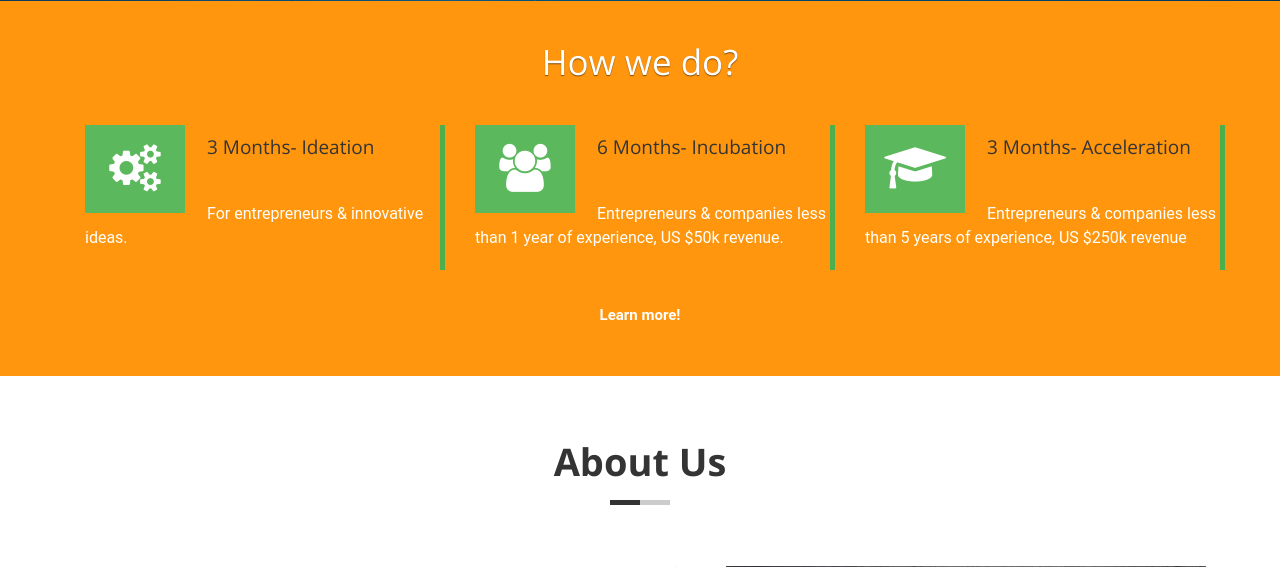
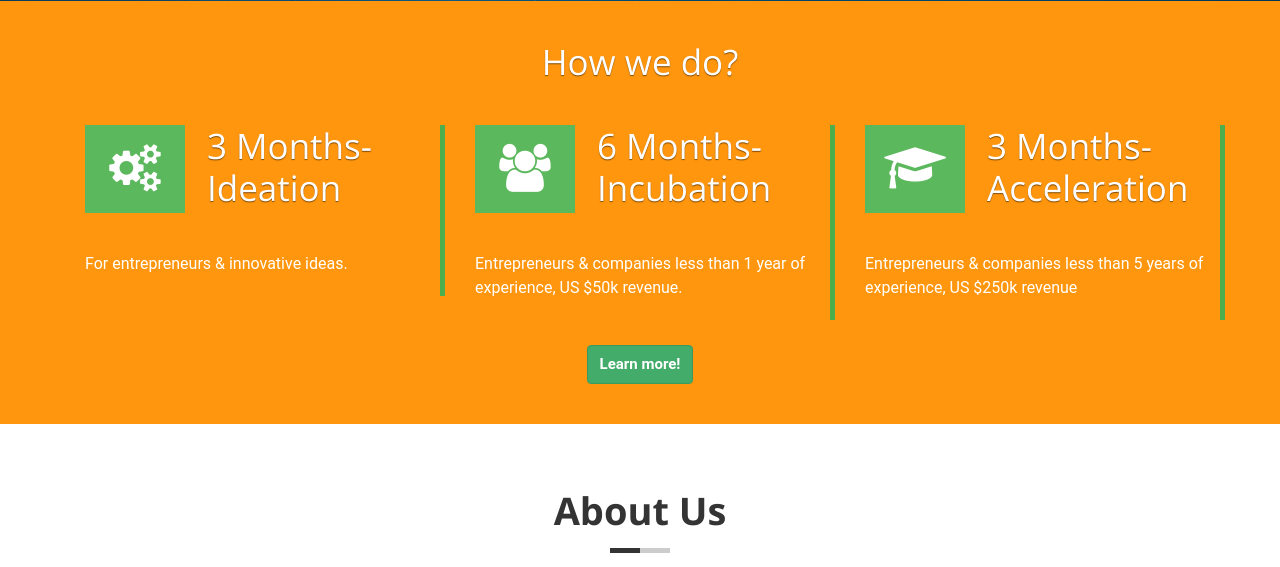
Before and after one commit to Frotan/StartUp, a PHP site: page / in a window 1280 px wide. Shown: the part 880-1447 px from the top of the page. Run offline with PHP 8.4, Linux system fonts and the light colour scheme.

Commit message:
some changes made

```diff
--- a/includes/how_we_do.php
+++ b/includes/how_we_do.php
@@ -13,7 +13,7 @@
                                     <div class="square pull-left">
                                       <span class="fa fa-cogs fa-3x"></span>
                                     </div>
-                                    <h4 class="text-left">
+                                    <h4 class="text-left title" ">
                                       3 Months- Ideation</h4><hr/>
                                       <p class="text-left">For entrepreneurs &amp; innovative ideas.</p>
                                     </div>
@@ -23,7 +23,7 @@
                                     <div class="square pull-left">
                                       <span class="fa fa-group fa-3x"></span>
                                     </div>
-                                    <h4 class="text-left">6 Months- Incubation</h4><hr/>
+                                    <h4 class="text-left title">6 Months- Incubation</h4><hr/>
                                     <p class="text-left">Entrepreneurs &amp; companies less than 1 year of experience, US $50k revenue.</p>
                                     </div>
 
@@ -34,7 +34,7 @@
                                     <div class="square pull-left">
                                       <span class="fa fa-graduation-cap fa-3x"></span>
                                     </div>
-                                    <h4 class="text-left">3 Months- Acceleration</h4><hr/>
+                                    <h4 class="text-left title">3 Months- Acceleration</h4><hr/>
                                     <p class="text-left">Entrepreneurs &amp; companies less than 5 years of experience, US $250k revenue</p>
                                     </div>
                                       </div>
@@ -43,7 +43,7 @@
 
                     <!-- /Content -->
                 </div>
-                <button class="btn btn-cta-primary text-right">Learn more!</button>
+                <button class="btn btn-success text-right" href="#program">Learn more!</button>
             </div>
         </div>
     </section>
--- a/index.php
+++ b/index.php
@@ -74,7 +74,7 @@
                     <span class="icon-bar"></span>
                     <span class="icon-bar"></span>
                 </button>
-                <a class="navbar-brand page-scroll" href="#page-top"><img src="img/stlogo.png" alt="startup logo"></a>
+                <a class="navbar-brand page-scroll" href="#intro"><img src="img/stlogo.png" alt="startup logo"></a>
             </div>
 
             <!-- Collect the nav links, forms, and other content for toggling -->
```
